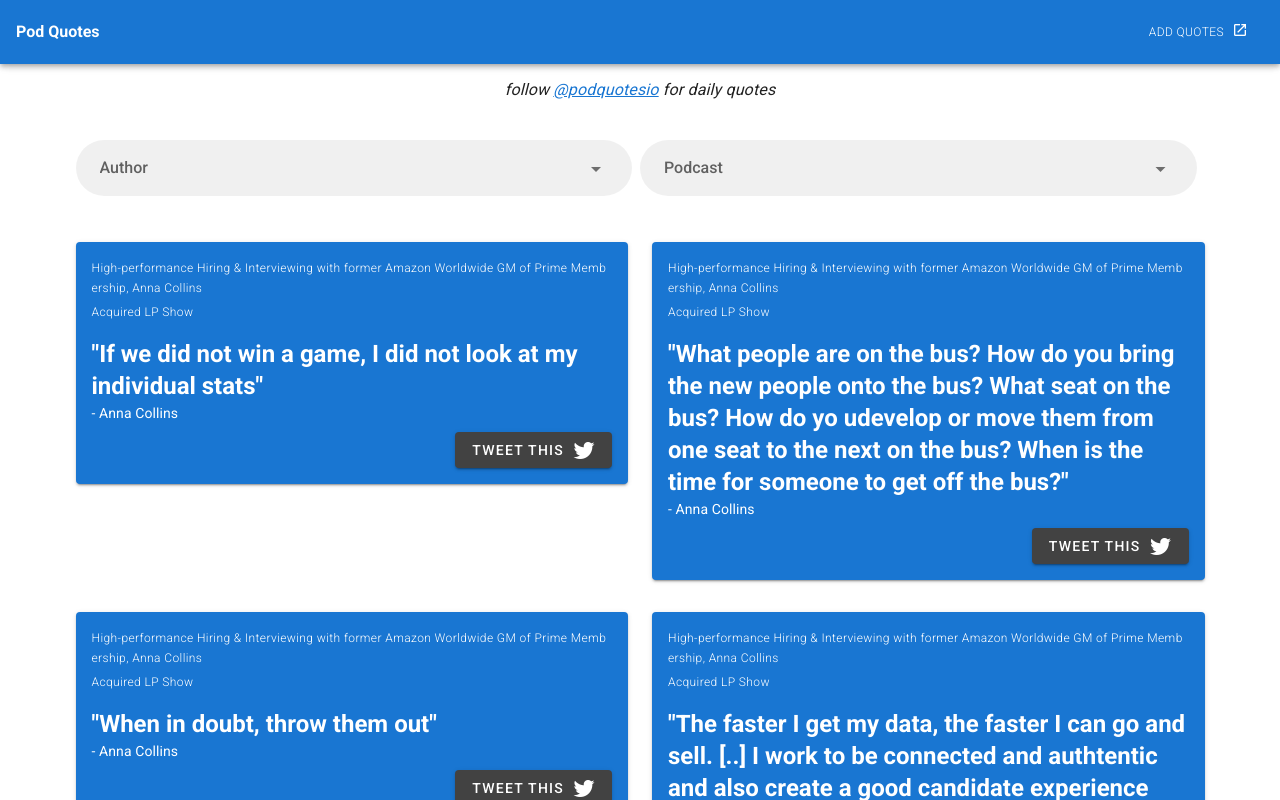
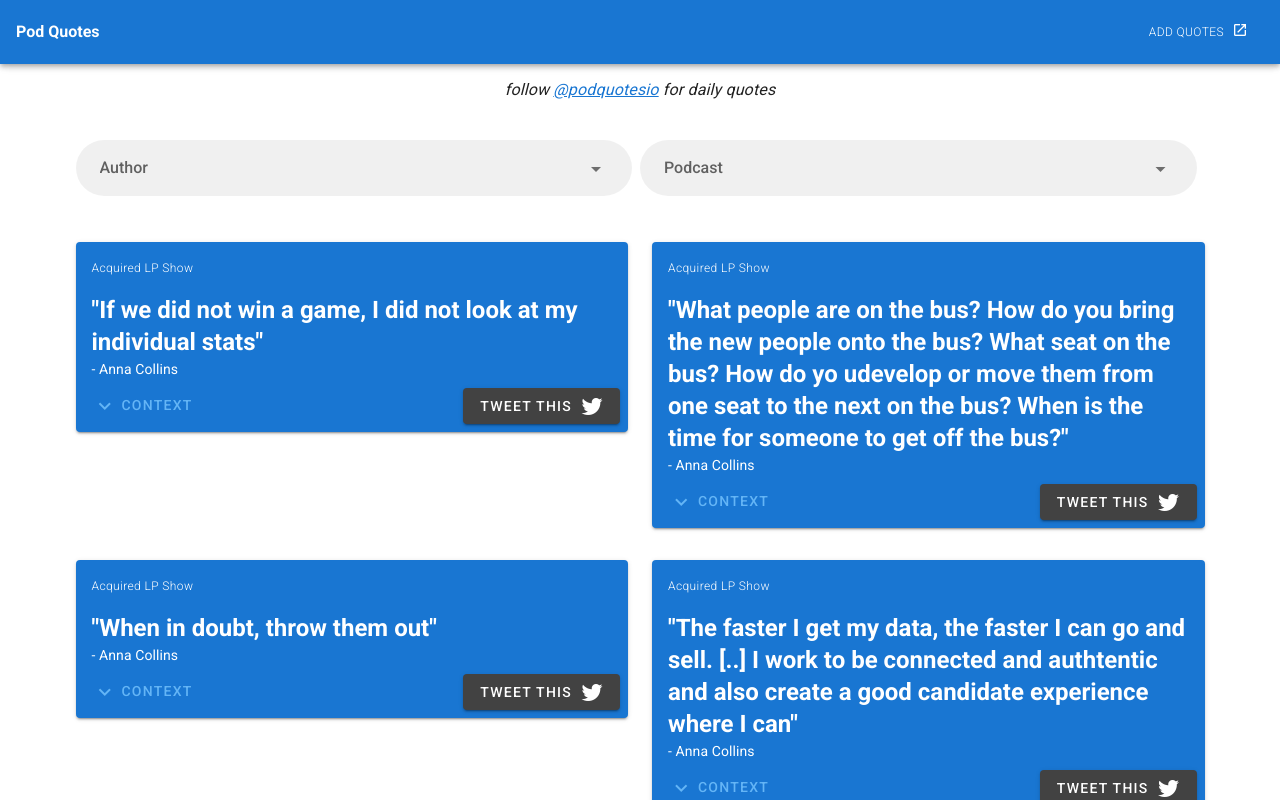
Before and after one commit to rethab/pod-quotes, a Vue app: page / in a window 1280 px wide. Shown: the top 800 px of the page. Built offline with nearby package versions, Linux system fonts and the light colour scheme.

Commit message:
add context toggle

```diff
--- a/package.json
+++ b/package.json
@@ -10,6 +10,7 @@
   "dependencies": {
     "core-js": "^3.6.5",
     "vue": "^2.6.11",
+    "vue-router": "^3.5.1",
     "vuetify": "^2.4.0"
   },
   "devDependencies": {
--- a/src/App.vue
+++ b/src/App.vue
@@ -23,23 +23,14 @@
     </v-app-bar>
 
     <v-main>
-      <Header/>
-      <Quotes/>
+      <router-view />
     </v-main>
   </v-app>
 </template>
 
 <script>
-import Quotes from '@/components/Quotes';
-import Header from '@/components/Header';
 
 export default {
   name: 'App',
-
-  components: {
-    Header,
-    Quotes,
-  },
-
 };
 </script>
--- a/src/components/Quote.vue
+++ b/src/components/Quote.vue
@@ -1,8 +1,7 @@
 <template>
 
   <v-card dark dense color="primary">
-    <v-card-title class="pb-1 caption font-weight-light">{{ quote.episode.name }}</v-card-title>
-    <v-card-title class="pt-0 caption font-weight-light">{{ quote.podcast.name }}</v-card-title>
+    <v-card-title class="caption font-weight-light">{{ quote.podcast.name }}</v-card-title>
     <v-card-text class="pb-0 white--text">
       <span class="headline font-weight-bold white--text">
       "{{ quote.quote }}"
@@ -10,14 +9,27 @@
       <br/>
       <span>- {{ quote.by.name }}</span>
     </v-card-text>
-    <v-card-actions class="pr-4 pb-4">
+    <v-card-actions class="">
+      <v-btn
+          text
+          @click="showContext = !showContext"
+          class="blue--text text--lighten-2"
+      >
+        <span v-if="!showContext"><v-icon>mdi-chevron-down</v-icon> Context</span>
+        <span v-else><v-icon>mdi-chevron-up</v-icon> Hide</span>
+      </v-btn>
       <v-spacer/>
-      <span>
+      <span class="">
         <v-btn :href="tweetLink" color="secondary" target="_blank">
-        Tweet this <v-icon class="ml-2">mdi-twitter</v-icon>
+          Tweet this <v-icon class="ml-2">mdi-twitter</v-icon>
         </v-btn>
       </span>
     </v-card-actions>
+    <v-card-text v-if="showContext">
+      <span class="font-weight-bold">Episode:</span> {{ quote.episode.name }}<br/>
+      <span class="font-weight-bold">Time:</span> {{ quote.time }}<br/>
+      <span class="font-weight-bold">Context:</span> {{ quote.context }}<br/>
+    </v-card-text>
   </v-card>
 </template>
 
@@ -25,7 +37,11 @@
 export default {
   name: 'Quote',
   props: ['quote'],
-
+  data() {
+    return {
+      showContext: false,
+    }
+  },
   computed: {
     tweetLink: function () {
       let by = this.quote.by.name;
--- a/src/components/Quotes.vue
+++ b/src/components/Quotes.vue
@@ -47,7 +47,7 @@ import Quote from '@/components/Quote';
 
 export default {
   name: 'Quotes',
-  components: {Quote},
+  components: { Quote },
   data() {
     return {
       selectedPodcastId: null,
--- a/src/main.js
+++ b/src/main.js
@@ -1,10 +1,12 @@
-import Vue from 'vue'
-import App from './App.vue'
+import Vue from 'vue';
+import App from './App.vue';
 import vuetify from './plugins/vuetify';
+import router from './router';
 
 Vue.config.productionTip = false
 
 new Vue({
+  router,
   vuetify,
   render: h => h(App)
 }).$mount('#app')
--- /dev/null
+++ b/src/router/index.js
@@ -0,0 +1,31 @@
+import Vue from 'vue';
+import VueRouter from 'vue-router';
+
+import Home from '@/views/Home';
+
+Vue.use(VueRouter);
+
+const routes = [
+    {
+        path: '/',
+        name: 'home',
+        component: Home,
+    },
+];
+
+const router = new VueRouter({
+    mode: 'history',
+    base: process.env.BASE_URL,
+    routes,
+    scrollBehavior(to, from, savedPosition) {
+        if (savedPosition) {
+            // retain position on browser back
+            return savedPosition;
+        } else {
+            // scroll to top when navigating
+            return {x: 0, y: 0}
+        }
+    }
+})
+
+export default router
--- /dev/null
+++ b/src/views/Home.vue
@@ -0,0 +1,20 @@
+<template>
+  <div>
+    <Header/>
+    <Quotes/>
+  </div>
+</template>
+
+<script>
+import Header from '@/components/Header';
+import Quotes from '@/components/Quotes';
+
+export default {
+  name: 'Home',
+  components: { Header, Quotes },
+}
+</script>
+
+<style scoped>
+
+</style>
```
Also changed, not shown: 1 other file (tests, documents, lock files or other folders).
